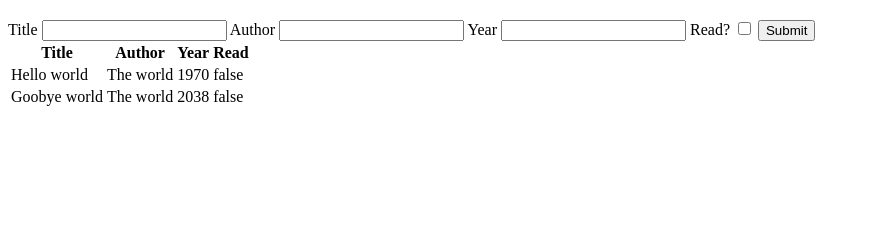
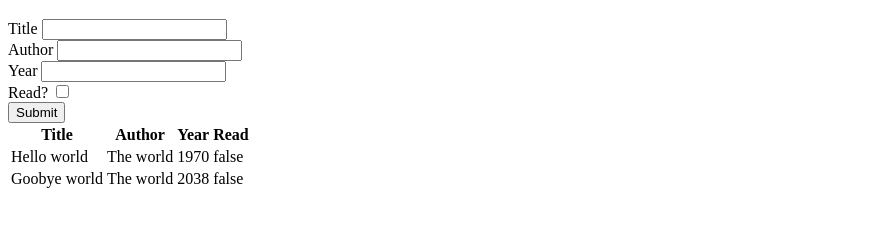
Before and after one commit to anapdh/js-library, a plain HTML site: page index.html in a window 1280 px wide. Shown: the part 61-288 px from the top of the page, without its empty margins (0-870 px from the left). Drawn offline with Linux system fonts and the light colour scheme.

Commit message:
Fix a bug when showing the Library

```diff
--- a/index.html
+++ b/index.html
@@ -15,13 +15,13 @@
   <div class="container">
     <form action="" id="bookForm">
       <label for="title">Title</label>
-      <input type="text" name="title" id="inputTitle">
+      <input type="text" name="title" id="inputTitle"><br>
       <label for="author">Author</label>
-      <input type="text" name="author" id="inputAuthor">
+      <input type="text" name="author" id="inputAuthor"><br>
       <label for="year">Year</label>
-      <input type="text" name="year" id="inputYear">
+      <input type="text" name="year" id="inputYear"><br>
       <label for="read">Read?</label>
-      <input type="checkbox" name="read" id="inputRead">
+      <input type="checkbox" name="read" id="inputRead"><br>
       <input type="button" value="Submit" id="inputButton">
     </form>
     <table id="bookShelf">
@@ -31,6 +31,8 @@
         <th>Year</th>
         <th>Read</th>
       </tr>
+      <tbody id="bookShelfContent">
+      </tbody>
     </table>
   </div>
 </body>
--- a/js/index.js
+++ b/js/index.js
@@ -20,13 +20,14 @@ function showBooks(library) {
     cell.innerHTML = text;
     parent.appendChild(cell);
   }
+  bookShelfContent.innerHTML = '';
   library.forEach(book => {
     let bookDOM = document.createElement("tr");
     createCell(bookDOM, book.title);
     createCell(bookDOM, book.author);
     createCell(bookDOM, book.year);
     createCell(bookDOM, book.read);
-    bookShelf.appendChild(bookDOM);
+    bookShelfContent.appendChild(bookDOM);
   });
 }
 
```
